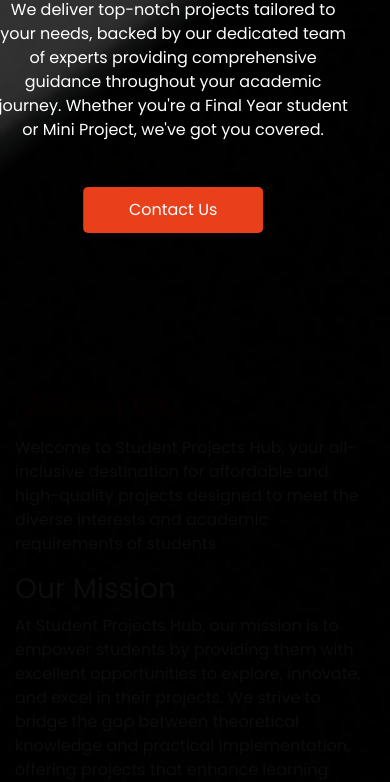
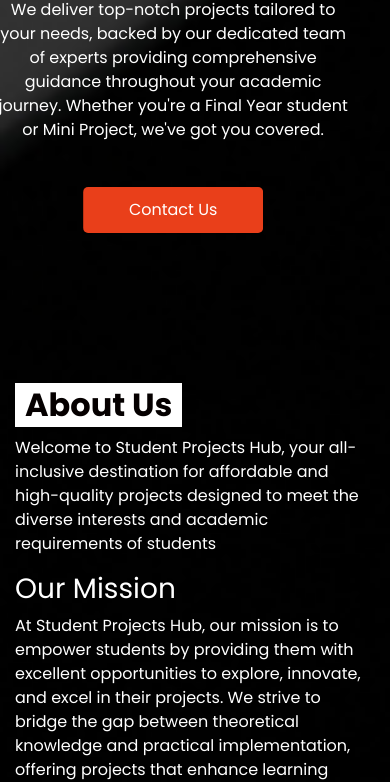
Before and after one commit to Bunny0408/ProTech-Solutions, a website: page index.html in a window 390 px wide. Shown: the part 323-1105 px from the top of the page. Drawn offline with nearby package versions, Linux system fonts and the light colour scheme.

Commit message:
styled about us section

```diff
--- a/css/style.css
+++ b/css/style.css
@@ -615,3 +615,14 @@
 
 /* end footer section*/
 /*# sourceMappingURL=style.css.map */
+
+@media (max-width: 992px) {
+  /* Override the text color to white */
+  .detail-box p,
+  .detail-box h3 {
+    color: white;
+  }
+  .white{
+    background-color: white;
+  }
+}
--- a/index.html
+++ b/index.html
@@ -33,8 +33,7 @@
   <!-- responsive style -->
   <link href="css/responsive.css" rel="stylesheet" />
 </head>
-<style>
-</style>
+
 
 
 <body>
@@ -162,7 +161,7 @@
         <div class="col-md-6">
           <div class="detail-box">
             <div class="heading_container">
-              <h2>
+              <h2 class="white">
                 About Us
               </h2>
             </div>
```
